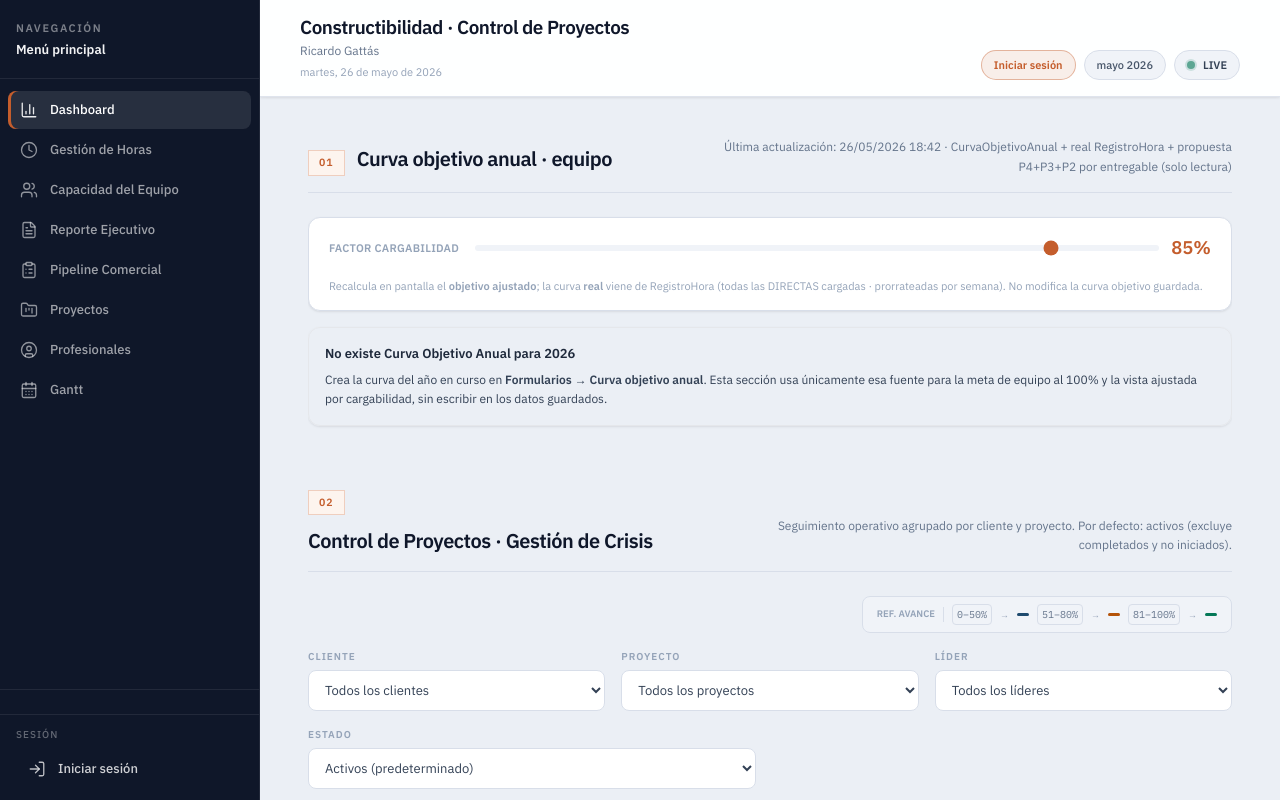
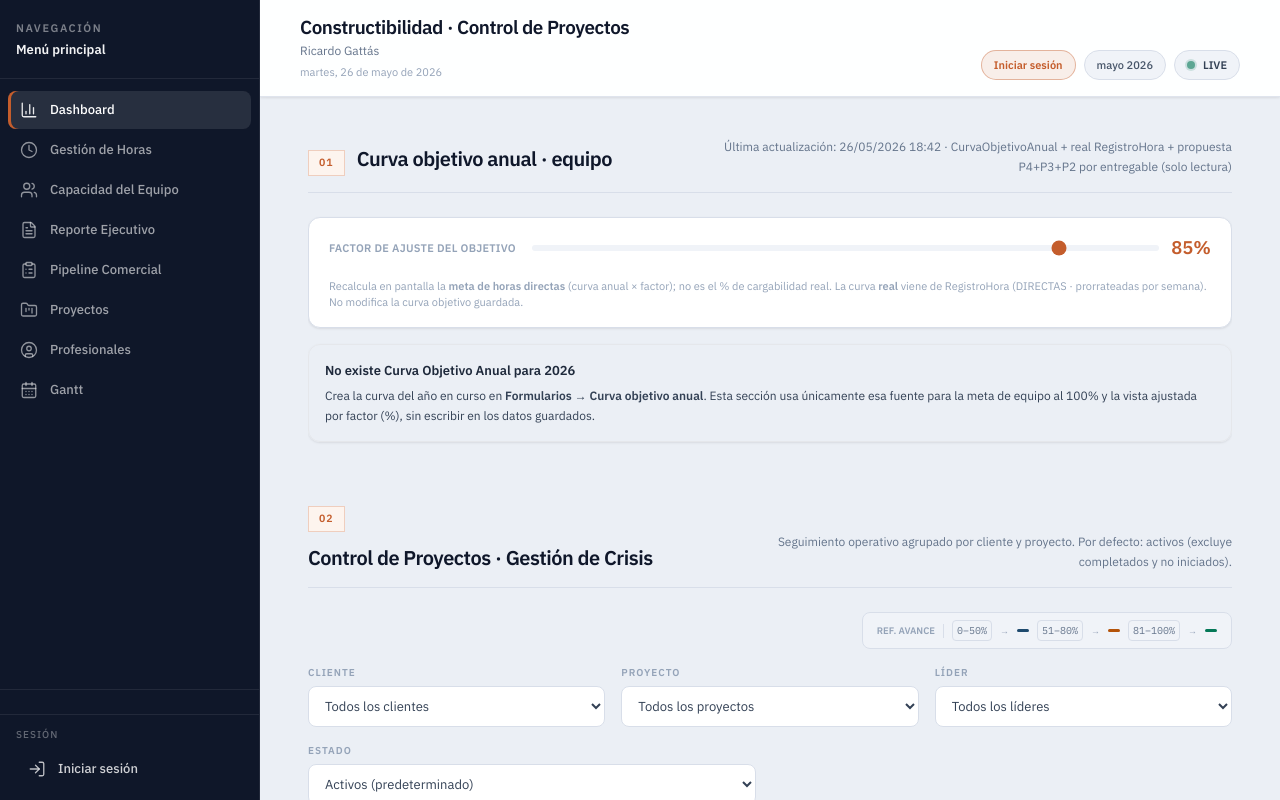
Before and after one commit to cymeista/control_constructibilidad, a React (Vite) app: page / in a window 1280 px wide. Built offline with nearby package versions, Linux system fonts and the light colour scheme.

Commit message:
simplifica equipo control categorias y oculta asignaciones legacy

```diff
--- a/src/pages/Home.tsx
+++ b/src/pages/Home.tsx
@@ -533,7 +533,9 @@ export default function Home() {
       labels: obj.labels,
       datasets: [
         {
-          label: isBelowMd ? `Ajust. (${factor}%)` : `Acumulado ajustado (${factor}%)`,
+          label: isBelowMd
+            ? `Obj. acum. (${factor}%)`
+            : `Objetivo acumulado horas directas (ajuste ${factor}%)`,
           data: obj.ajusteAcum,
           borderColor: "#4f46e5",
           backgroundColor: "rgba(79,70,229,0.06)",
@@ -584,7 +586,9 @@ export default function Home() {
       labels: obj.labels,
       datasets: [
         {
-          label: isBelowMd ? `Ajust. (${factor}%)` : `Mensual ajustado (${factor}%)`,
+          label: isBelowMd
+            ? `Obj. mens. (${factor}%)`
+            : `Objetivo mensual horas directas (ajuste ${factor}%)`,
           data: obj.ajusteMensual,
           borderColor: "#4f46e5",
           backgroundColor: "rgba(79,70,229,0.06)",
@@ -816,9 +820,11 @@ export default function Home() {
               const lineReal =
                 rv != null && Number.isFinite(rv) ? `Real acumulado (DIRECTA): ${fmtHorasCurva(rv)} h` : "Real acumulado (DIRECTA): —";
               return [
-                `Objetivo ajustado (${factor}% cargabilidad): ${fmtHorasCurva(adj)} h`,
+                `Objetivo acumulado de horas directas ajustado al ${factor}%: ${fmtHorasCurva(adj)} h`,
                 `Propuesta acumulada (P4+P3+P2): ${fmtHorasCurva(pp)} h`,
                 lineReal,
+                "",
+                "Esta curva no representa el % de cargabilidad real. Representa la meta acumulada de horas directas esperadas, calculada sobre la curva anual ajustada por el factor seleccionado.",
               ];
             },
           },
@@ -868,9 +874,11 @@ export default function Home() {
               const lineReal =
                 rv != null && Number.isFinite(rv) ? `Real mensual (DIRECTA): ${fmtHorasCurva(rv)} h` : "Real mensual (DIRECTA): —";
               return [
-                `Objetivo ajustado (${factor}% cargabilidad): ${fmtHorasCurva(adj)} h`,
+                `Objetivo mensual de horas directas ajustado al ${factor}%: ${fmtHorasCurva(adj)} h`,
                 `Propuesta mensual (P4+P3+P2): ${fmtHorasCurva(pm)} h`,
                 lineReal,
+                "",
+                "Esta curva no representa el % de cargabilidad real. Representa la meta acumulada de horas directas esperadas, calculada sobre la curva anual ajustada por el factor seleccionado.",
               ];
             },
           },
@@ -899,7 +907,7 @@ export default function Home() {
 
         <div className="mb-4 flex flex-col gap-3 rounded-r12 border border-bdr bg-surface px-4 py-3 shadow-sh1 sm:flex-row sm:flex-wrap sm:items-center sm:gap-4 sm:px-5 sm:py-4">
           <span className="shrink-0 text-[11px] font-semibold uppercase tracking-wide text-t400">
-            Factor Cargabilidad
+            Factor de ajuste del objetivo
           </span>
           <div className="flex min-w-0 w-full items-center gap-3 sm:min-w-[120px] sm:flex-1">
             <input
@@ -915,12 +923,13 @@ export default function Home() {
             </span>
           </div>
           <span className="min-w-0 text-[11px] leading-snug text-t300 md:hidden">
-            Ajusta el <strong>objetivo en pantalla</strong>. La curva real viene de RegistroHora (DIRECTAS).
+            Multiplica la curva anual de <strong>horas directas esperadas</strong> (no es cargabilidad real). La curva
+            real viene de RegistroHora (DIRECTAS).
           </span>
           <span className="hidden min-w-0 text-[11px] text-t300 md:inline">
-            Recalcula en pantalla el <strong>objetivo ajustado</strong>; la curva <strong>real</strong> viene de
-            RegistroHora (todas las DIRECTAS cargadas · prorrateadas por semana). No modifica la curva objetivo
-            guardada.
+            Recalcula en pantalla la <strong>meta de horas directas</strong> (curva anual × factor); no es el % de
+            cargabilidad real. La curva <strong>real</strong> viene de RegistroHora (DIRECTAS · prorrateadas por semana).
+            No modifica la curva objetivo guardada.
           </span>
         </div>
 
@@ -930,8 +939,8 @@ export default function Home() {
             <p className="font-semibold text-amber-950">No existe Curva Objetivo Anual para {anioCalendario}</p>
             <p className="mt-1.5 text-[12px] leading-relaxed text-t700">
               Crea la curva del año en curso en <strong>Formularios → Curva objetivo anual</strong>. Esta sección usa
-              únicamente esa fuente para la meta de equipo al 100% y la vista ajustada por cargabilidad, sin escribir
-              en los datos guardados.
+              únicamente esa fuente para la meta de equipo al 100% y la vista ajustada por factor (%), sin escribir en
+              los datos guardados.
             </p>
           </div>
         ) : curvaObjetivoDashboard ? (
@@ -994,7 +1003,11 @@ export default function Home() {
                         <KpiCard
                           label="OBJETIVO ANUAL AJUSTADO"
                           value={`${fmtHorasCurva(curvaObjetivoDashboard.kpis.objetivoAnualAjustado)} h`}
-                          subtitle={isBelowMd ? `Anual × ${factor}%` : `Anual × ${factor}% cargabilidad`}
+                          subtitle={
+                            isBelowMd
+                              ? `Curva anual × ${factor}%`
+                              : `Meta anual horas directas · curva × ${factor}% (no es cargabilidad real)`
+                          }
                           topColor="#4f46e5"
                         />
                         <KpiCard
@@ -1052,7 +1065,7 @@ export default function Home() {
                           topColor={faltanteMes.esSobreObjetivo ? "#047857" : "#B91C1C"}
                         />
                         <KpiCard
-                          label={isBelowMd ? "% CARGABILIDAD (YTD)" : "% CARGABILIDAD ÁREA ANUAL (YTD)"}
+                          label={isBelowMd ? "CARGABILIDAD REAL (YTD)" : "CARGABILIDAD REAL ÁREA (YTD)"}
                           value={
                             curvaChartPack.real.kpis.pctCargabilidadAreaAcumYTD != null
                               ? `${curvaChartPack.real.kpis.pctCargabilidadAreaAcumYTD.toFixed(1)}%`
@@ -1060,8 +1073,8 @@ export default function Home() {
                           }
                           subtitle={
                             isBelowMd
-                              ? "Directas YTD vs ref. anual"
-                              : "Directas reales acumuladas vs referencia anual acumulada (dir. / dir.+indir. YTD)"
+                              ? "Directas ÷ (directas + indirectas), sin vacaciones"
+                              : "Cargabilidad real = directas / (directas + indirectas), sin vacaciones."
                           }
                           topColor="#6366F1"
                         />
@@ -1080,14 +1093,15 @@ export default function Home() {
                 <span className="font-mono text-[12px] font-normal text-t500">({curvaObjetivoAnualActual.anio})</span>
               </p>
               <p className="mt-2 text-[12px] leading-relaxed text-t600 md:hidden">
-                <strong>Ajustado</strong> (violeta) = curva × {factor}%. <strong>Propuesta</strong> (azul) = P4+P3+P2
-                prorrateado por mes. <strong>Real</strong> (naranja) = DIRECTAS RegistroHora. Toca un mes para ver
-                desglose.
+                <strong>Objetivo ajustado</strong> (violeta) = meta acumulada horas directas (curva × {factor}%; no es
+                cargabilidad real). <strong>Propuesta</strong> (azul) = P4+P3+P2. <strong>Real</strong> (naranja) =
+                DIRECTAS RegistroHora. Toca un mes para desglose.
               </p>
               {curvaExplicacionAbierta ? (
                 <p className="mt-2 text-[11px] leading-relaxed text-t500 md:hidden">
-                  La propuesta suma horas de entregables con fechas válidas y prorrateo lineal por día. El real se corta
-                  tras el último mes con carga. El 100% objetivo no se dibuja; solo el ajustado por cargabilidad.
+                  La curva violeta no es el % de cargabilidad: es la meta de horas directas esperadas según la curva
+                  anual × factor. La propuesta suma P4+P3+P2 con prorrateo por día. El real se corta tras el último mes
+                  con carga. Cargabilidad real (KPI) = directas / (directas + indirectas), sin vacaciones.
                 </p>
               ) : null}
               <button
@@ -1098,13 +1112,14 @@ export default function Home() {
                 {curvaExplicacionAbierta ? "Ocultar explicación" : "Ver explicación"}
               </button>
               <p className="mt-2 hidden text-[12px] leading-relaxed text-t600 md:block">
-                <strong>Objetivo ajustado</strong> (violeta): curva guardada × <strong>{factor}%</strong> cargabilidad.
+                <strong>Objetivo acumulado de horas directas ajustado al {factor}%</strong> (violeta): meta acumulada de
+                horas directas esperadas (curva anual guardada × factor seleccionado).{" "}
+                <strong>No representa el % de cargabilidad real.</strong>
                 <strong> Propuesta</strong> (azul, línea a trazos): suma entregables (hrs_p4+p3+p2), prorrateo lineal por
-                día entre fecha_inicio y fecha_termino, agregado por mes; curva completa hasta diciembre (incluye
-                cruces de año solo en la porción del año vista). <strong>Real</strong> (naranja): todas las DIRECTAS
-                cargadas desde RegistroHora (prorrateadas por semana); se corta tras el último mes con carga. Clic en un
-                mes del gráfico abre el desglose de
-                propuesta. El 100% objetivo sigue en cálculo interno, no dibujado.
+                día entre fecha_inicio y fecha_termino, agregado por mes. <strong>Real</strong> (naranja): DIRECTAS desde
+                RegistroHora (prorrateadas por semana); se corta tras el último mes con carga. El KPI{" "}
+                <strong>cargabilidad real</strong> es aparte: directas / (directas + indirectas), sin vacaciones. Clic en
+                un mes del gráfico abre el desglose de propuesta. El 100% objetivo sigue en cálculo interno, no dibujado.
               </p>
             </div>
             <div className="grid min-w-0 max-w-full gap-4 lg:grid-cols-2">
@@ -1113,11 +1128,13 @@ export default function Home() {
                   Objetivo acumulado
                 </h3>
                 <p className="mb-2 text-[11px] leading-snug text-t500 md:hidden">
-                  Ajustado, propuesta y real. Toca un mes para desglose.
+                  Meta horas directas (ajuste {factor}%), propuesta y real. No confundir con cargabilidad real (%). Toca un
+                  mes para desglose.
                 </p>
                 <p className="mb-2 hidden text-[12px] text-t500 md:block">
-                  Ajustado, propuesta acumulada y real (real cortado al último mes con carga). Clic en el gráfico: desglose
-                  propuesta del mes.
+                  Objetivo acumulado de horas directas (ajuste {factor}%), propuesta acumulada y real (real cortado al
+                  último mes con carga). La curva violeta no es cargabilidad real. Clic en el gráfico: desglose propuesta
+                  del mes.
                 </p>
                 <div className="relative mx-auto w-full max-w-full min-w-0 overflow-x-auto">
                   <ChartJsLineFrame
@@ -1133,11 +1150,11 @@ export default function Home() {
                   Objetivo mensual
                 </h3>
                 <p className="mb-2 text-[11px] leading-snug text-t500 md:hidden">
-                  Series mensuales. Toca un mes para desglose.
+                  Meta mensual horas directas (ajuste {factor}%), propuesta y real. Toca un mes para desglose.
                 </p>
                 <p className="mb-2 hidden text-[12px] text-t500 md:block">
-                  Ajustado, propuesta mensual y real (propuesta año completo; real cortado al último mes con carga). Clic:
-                  desglose.
+                  Objetivo mensual de horas directas (ajuste {factor}%), propuesta mensual y real (propuesta año completo;
+                  real cortado al último mes con carga). La serie violeta no es el % de cargabilidad real. Clic: desglose.
                 </p>
                 <div className="relative mx-auto w-full max-w-full min-w-0 overflow-x-auto">
                   <ChartJsLineFrame
```
